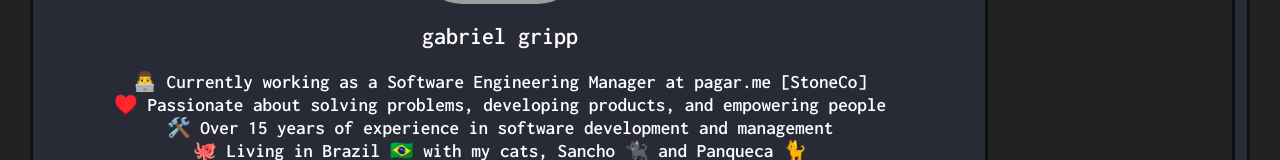
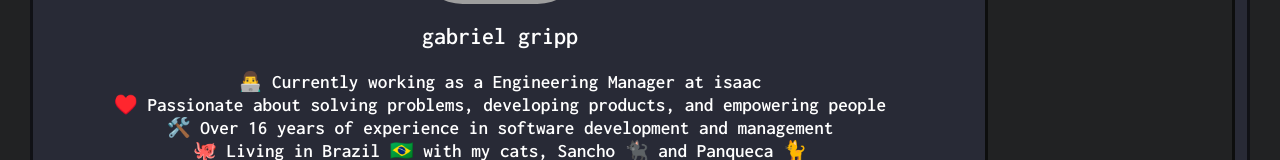
Before and after one commit to grippado/gripp-link-n, a Nuxt app: page / in a window 1280 px wide. Shown: the part 391-551 px from the top of the page. Built offline with nearby package versions, Linux system fonts and the light colour scheme; grey boxes are pictures that could not be loaded.

Commit message:
chore: update position

```diff
--- a/components/body-about.vue
+++ b/components/body-about.vue
@@ -4,9 +4,9 @@
     figure
       img(src="https://gripp.link/profile.jpg")
     p.name gabriel gripp
-    p 👨‍💻 Currently working as a Software Engineering Manager at pagar.me [StoneCo]
+    p 👨‍💻 Currently working as a Engineering Manager at isaac
     p ♥️  Passionate about solving problems, developing products, and empowering people
-    p 🛠️ Over 15 years of experience in software development and management
+    p 🛠️ Over 16 years of experience in software development and management
     p 🐙 Living in Brazil 🇧🇷 with my cats, Sancho 🐈‍⬛ and Panqueca 🐈
 </template>
 
```
